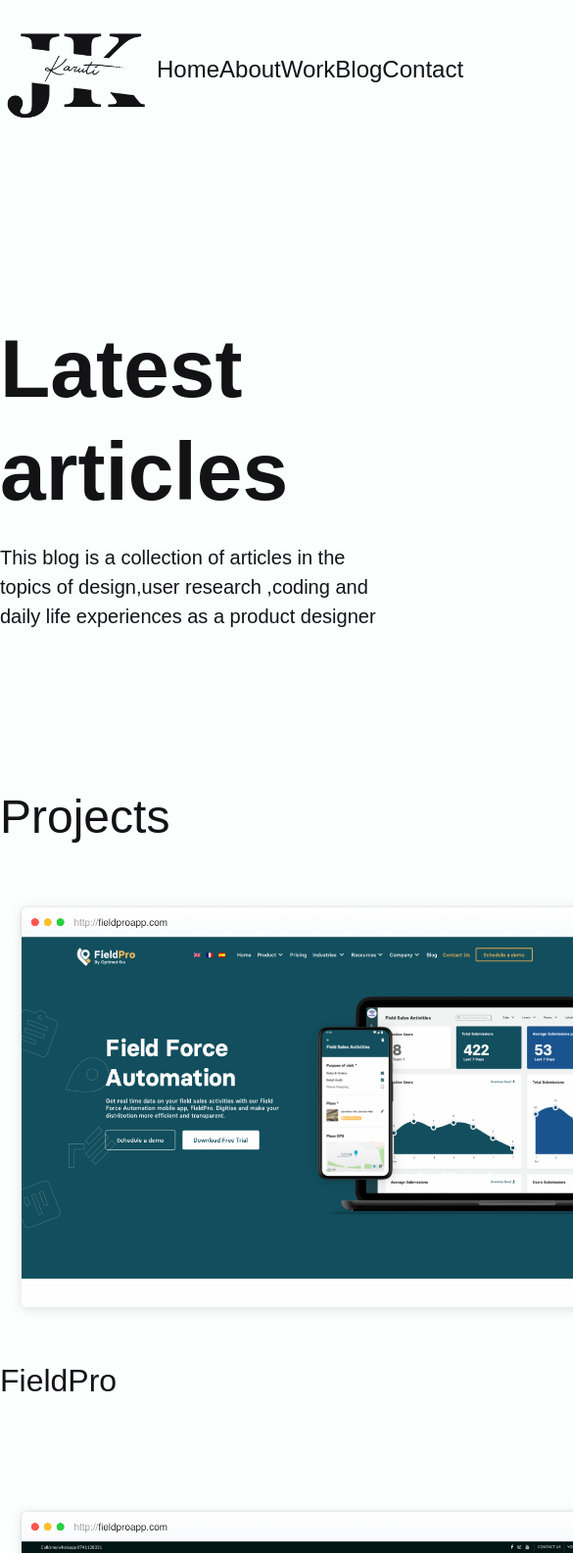
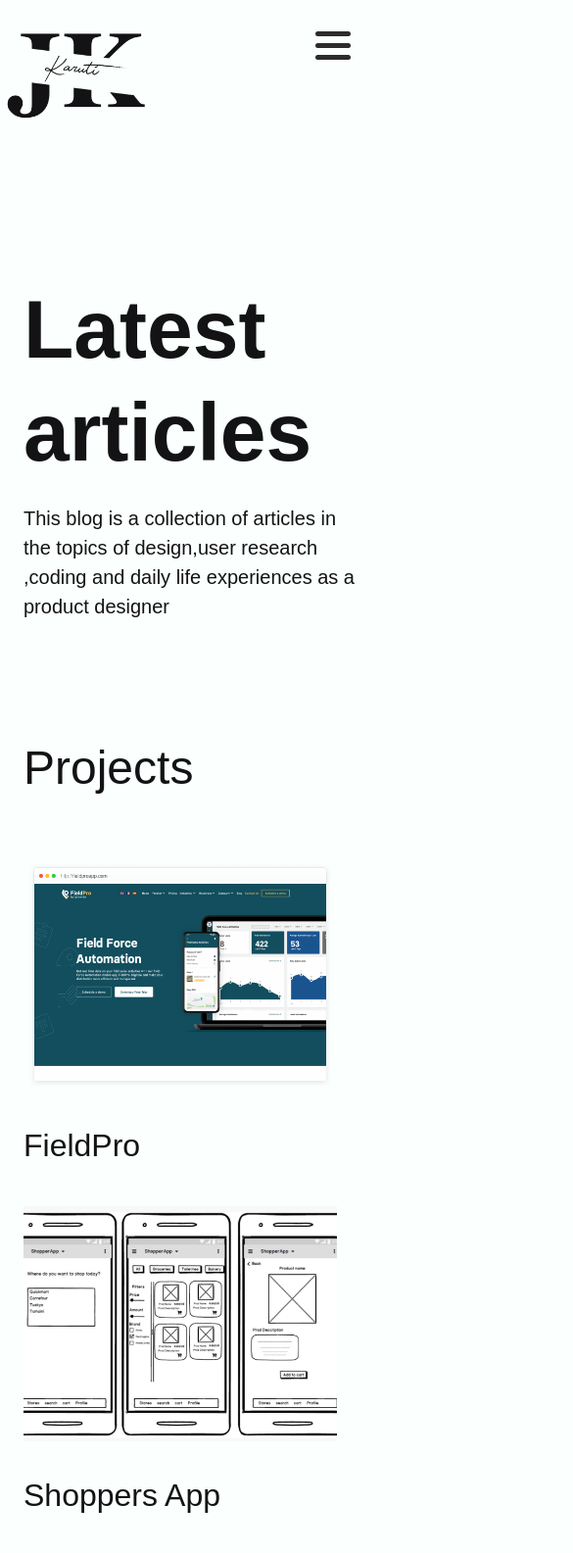
Before and after one commit to karuti/Design-Portfolio, a Gatsby site: page /blog in a window 390 px wide. Shown: the top 1585 px of the page at 98% size, 585 px wide, since content can reach past the window. Built offline with nearby package versions, Linux system fonts and the light colour scheme; Gatsby itself is replaced by a stand-in of ours; a web font is replaced by a local one.

Commit message:
Made mobile edits

```diff
--- a/package.json
+++ b/package.json
@@ -29,6 +29,7 @@
     "react": "^17.0.2",
     "react-dom": "^17.0.2",
     "react-helmet": "^6.1.0",
+    "react-parallax": "^3.3.0",
     "react-share": "^4.4.0",
     "styled-components": "^5.3.0"
   },
--- a/src/components/Sections/Header.js
+++ b/src/components/Sections/Header.js
@@ -1,9 +1,10 @@
-import React from "react"
+import React, { useEffect, useRef, useState } from "react"
 import styled from "styled-components"
 import { Link } from "gatsby"
 import { Menu } from "../TextStyles/textStyle"
 
 function Header(props) {
+  const [menuOpen, toggleMenuOpen] = useState(false)
   return (
     <Headerwrapper>
       <Logo>
@@ -26,6 +27,13 @@
           <MenuLink>Contact</MenuLink>
         </Link>
       </MenuItems>
+      <MenuIconContainer>
+        <MenuIcon menuOpen={menuOpen} onClick={() => toggleMenuOpen(!menuOpen)}>
+          <div />
+          <div />
+          <div />
+        </MenuIcon>
+      </MenuIconContainer>
     </Headerwrapper>
   )
 }
@@ -45,8 +53,47 @@
   display: grid;
   grid-template-columns: repeat(5, auto);
   padding: 56px 0 24px 0;
+  @media (max-width: 32em) {
+    visibility: hidden;
+  }
 `
 const MenuLink = styled(Menu)`
   text-decoration: none;
   color: #131315;
 `
+const MenuIconContainer = styled.div`
+  visibility: hidden;
+  @media (max-width: 32em) {
+    visibility: visible;
+    position: absolute;
+    top: 1.8em;
+    right: 1.8em;
+  }
+`
+const MenuIcon = styled.div`
+  cursor: pointer;
+  background: transparent;
+  border: none;
+  display: grid;
+  height: 2em;
+  outline: thin-dotted;
+  z-index: 200;
+  div {
+    width: 2em;
+    height: 0.25em;
+    background: #2c2c2c;
+    border-radius: 0.5em;
+    transform-origin: 0.05em;
+    :first-child {
+      transform: ${({ menuOpen }) =>
+        menuOpen ? "rotate(45deg)" : "rotate(0)"};
+    }
+    :nth-child(2) {
+      opacity: ${({ menuOpen }) => (menuOpen ? "0" : "1")};
+    }
+    :nth-child(3) {
+      transform: ${({ menuOpen }) =>
+        menuOpen ? "rotate(-45deg)" : "rotate(0)"};
+    }
+  }
+`
--- a/src/components/Sections/cta.js
+++ b/src/components/Sections/cta.js
@@ -19,6 +19,9 @@
 const CTAwrapper = styled.div`
   max-width: 1280px;
   margin: 160px auto;
+  @media (max-width: 450px) {
+    margin: 0 24px 120px 24px;
+  }
 `
 const CtaText = styled(HeadingLongTxt)`
   max-width: 800px;
--- a/src/pages/blog.js
+++ b/src/pages/blog.js
@@ -34,11 +34,7 @@
           <ProjectInstance>
             <ProjectCover>
               {" "}
-              <img
-                style={{ width: "640px", height: "450px" }}
-                src="images/Fp-mockup.png"
-                alt=""
-              />
+              <img src="images/Fp-mockup.png" alt="" />
             </ProjectCover>
             <ProjectTitle>FieldPro</ProjectTitle>
           </ProjectInstance>
@@ -52,11 +48,7 @@
           <ProjectInstance>
             <ProjectCover>
               {" "}
-              <img
-                style={{ width: "640px", height: "450px" }}
-                src="images/beautybar2.png"
-                alt=""
-              />
+              <img src="images/beautybar2.png" alt="" />
             </ProjectCover>
             <ProjectTitle>BeautyBar</ProjectTitle>
           </ProjectInstance>
@@ -80,16 +72,26 @@
 const TTWrapper = styled.div`
   max-width: 1280px;
   margin: 0 auto;
+  @media (max-width: 450px) {
+    max-width: 350px;
+    margin: 0;
+  }
 `
 const Introsection = styled.div`
   max-width: 1280px;
   margin: 160px auto;
+  @media (max-width: 450px) {
+    margin: 120px 24px 120px 24px;
+  }
 `
 const Contentwrapper = styled.div`
   max-width: 840px;
 `
 const Title = styled(HeadingLongTxt)`
   margin-bottom: 40px;
+  @media (max-width: 450px) {
+    margin: 0 24px 60px 24px;
+  }
 `
 const SmallDescription = styled(P)``
 const Title1 = styled(HeadingIntroBig)`
@@ -99,7 +101,23 @@
   display: grid;
   grid-template-columns: repeat(2, auto);
   grid-gap: 60px;
+  @media (max-width: 450px) {
+    margin: 0 24px 120px 24px;
+    grid-template-columns: repeat(1, auto);
+    grid-gap: 10px;
+  }
 `
 const ProjectInstance = styled.div``
-const ProjectCover = styled.div``
+const ProjectCover = styled.div`
+  img {
+    width: 640px;
+    height: 480px;
+  }
+  @media (max-width: 450px) {
+    img {
+      width: 320px;
+      height: 240px;
+    }
+  }
+`
 const ProjectTitle = styled(H2)``
```
Also changed, not shown: src/components/Sections/featured.js (+10 -4 lines), src/pages/about.js (+68 -3 lines), src/pages/index.js (+2 -14 lines), src/pages/work.js (+29 -11 lines), 1 other file.
